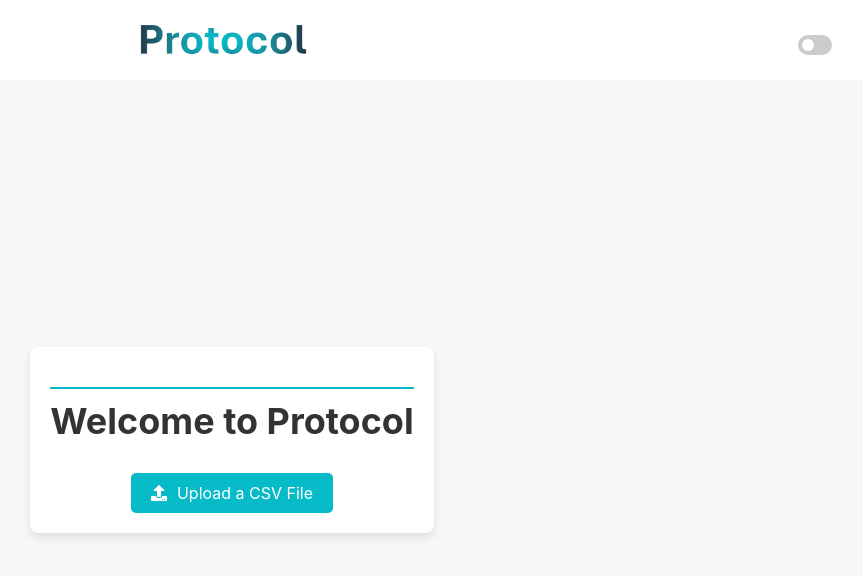
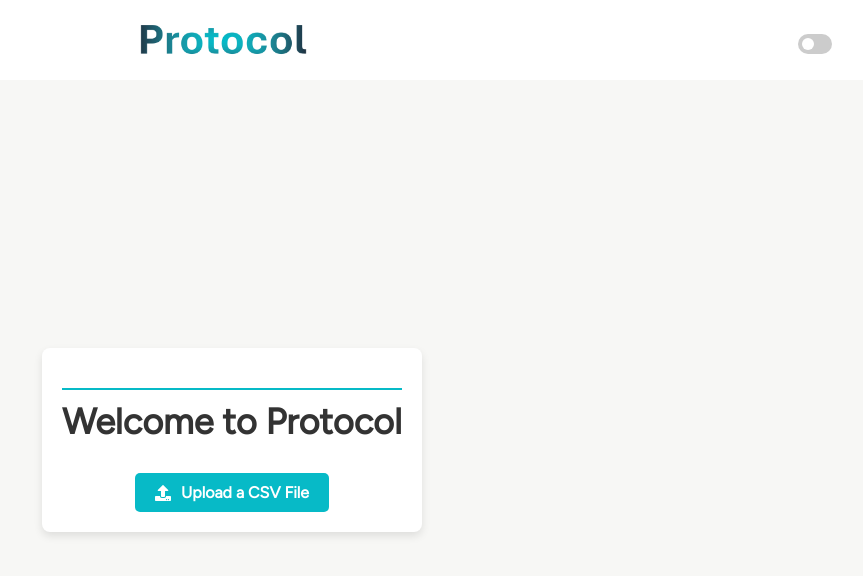
Before and after one commit to vaibhavb21/cse482_website, a React (Create React App) app: page / in a window 1280 px wide. Shown: the top 576 px of the page, without its empty margins (408-1271 px from the left). Built offline with nearby package versions, Linux system fonts and the light colour scheme.

Commit message:
Updated font

```diff
--- a/src/App.css
+++ b/src/App.css
@@ -1,9 +1,14 @@
 /* App.css */
+
+@import url('https://fonts.googleapis.com/css2?family=Figtree:ital@0;1&display=swap');
 
 body, html {
   height: 100%;
   margin: 0;
-  font-family: 'Inter', sans-serif;
+  font-family: "Figtree", sans-serif;
+  font-optical-sizing: auto;
+  font-weight: 700;
+  font-style: normal;
   background-color: #f7f7f5;
 }
 
@@ -110,7 +115,7 @@ h1, h2 {
   margin: 20px 0;
   padding: 10px 0;
   text-align: center;
-  font-family: 'Inter', sans-serif;
+  font-family: "Figtree", sans-serif;
 }
 
 h1 {
@@ -176,7 +181,7 @@ h2 {
 .tutorial-link {
   display: block;
   margin-bottom: 90px;
-  font-family: 'Inter', sans-serif;
+  font-family: "Figtree", sans-serif;
 }
 
 .App-logo {
--- a/src/App.js
+++ b/src/App.js
@@ -4,7 +4,7 @@ import './App.css';
 import axios from "axios";
 import StartPage from "./pages/StartPage";
 import Tutorial from './pages/TutorialPage';
-import { FaUpload } from 'react-icons/fa';
+import { FaUpload, FaPlay } from 'react-icons/fa';
 
 const App = () => {
     const [file, setFile] = useState(null);
@@ -72,16 +72,19 @@ const App = () => {
                                                 <p><strong>File Name:</strong> {fileInfo.name}</p>
                                                 <p><strong>File Size:</strong> {fileInfo.size} bytes</p>
                                             </div>
-                                            <button>
-                                                <Link to="/StartPage" className="no-underline-link">Begin Questionnaire</Link>
+                                            <button style={{
+                                                fontFamily: 'Figtree, sans-serif',
+                                            }}>
+                                                <FaPlay style={{marginRight: '8px', verticalAlign: 'middle'}} />
+                                                <Link to="/StartPage" className="no-underline-link" style={{ verticalAlign: 'middle' }}>Begin Questionnaire</Link>
                                             </button>
                                         </>
                                     )}
                                 </div>
                             }
                         />
-                        <Route path="/StartPage" element={<StartPage treeProp={tree} />} />
-                        <Route path="/tutorial" element={<Tutorial />} />
+                        <Route path="/StartPage" element={<StartPage treeProp={tree}/>}/>
+                        <Route path="/tutorial" element={<Tutorial/>}/>
                     </Routes>
                 </main>
             </div>
--- a/src/pages/StartPage.js
+++ b/src/pages/StartPage.js
@@ -14,7 +14,7 @@ const StartPage = ({ treeProp }) => {
   const handleNext = () => {
     setError('')
     if (inputValue.trim() === '') {
-      setError('Please enter input');
+      setError('Please enter a valid input.');
       return;
     }
     setUserInput(inputValue); // Set the user input for processing
@@ -29,7 +29,7 @@ const StartPage = ({ treeProp }) => {
       const values = currentNode.values;
       if (currentNode.type == 3) {
         if (isNaN(inputValue)) {
-          setError('Please enter numeric input');
+          setError('Please enter a valid numeric input.');
           return;
         }
         // numerical comparator logic
@@ -277,6 +277,7 @@ const StartPage = ({ treeProp }) => {
     cursor: 'pointer',
     fontSize: '16px',
     transition: 'background-color 0.3s',
+    fontFamily: "Figtree",
   };
 
   const buttonHoverStyle = {
@@ -294,6 +295,7 @@ const StartPage = ({ treeProp }) => {
   cursor: 'pointer',
   fontSize: '16px',
   transition: 'background-color 0.3s, color 0.3s',
+  fontFamily: "Figtree",
 };
 
 const backButtonHoverStyle = {
@@ -308,6 +310,7 @@ const backButtonHoverStyle = {
     border: '1px solid #ccc',
     fontSize: '16px',
     width: '100%', // Ensure the input and dropdown take the full width of their container
+    fontFamily: "Figtree",
   };
 
   const dropdownStyle = {
```
